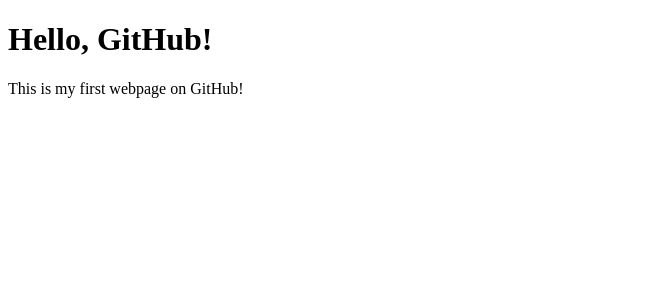
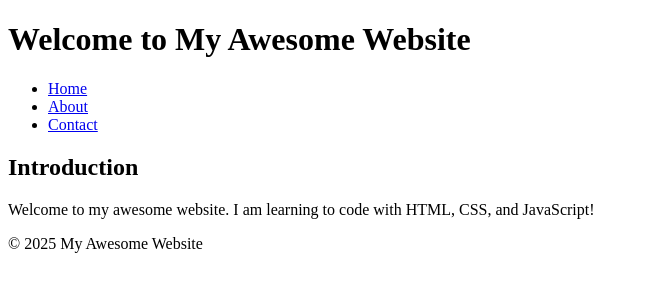
Before and after one commit to prabhu4302/hello-world, a plain HTML site: page index.html in a window 1280 px wide. Shown: the whole page, without its empty margins (0-648 px from the left). Drawn offline with Linux system fonts and the light colour scheme.

Commit message:
Update index.html

```diff
--- a/index.html
+++ b/index.html
@@ -1,10 +1,32 @@
 <!DOCTYPE html>
-<html>
+<html lang="en">
 <head>
-    <title>Hello GitHub Page</title>
+    <meta charset="UTF-8">
+    <meta name="viewport" content="width=device-width, initial-scale=1.0">
+    <title>My Awesome Website</title>
+    <link rel="stylesheet" href="style.css">
 </head>
 <body>
-    <h1>Hello, GitHub!</h1>
-    <p>This is my first webpage on GitHub!</p>
+    <header>
+        <h1>Welcome to My Awesome Website</h1>
+        <nav>
+            <ul>
+                <li><a href="index.html">Home</a></li>
+                <li><a href="about.html">About</a></li>
+                <li><a href="contact.html">Contact</a></li>
+            </ul>
+        </nav>
+    </header>
+
+    <section>
+        <h2>Introduction</h2>
+        <p>Welcome to my awesome website. I am learning to code with HTML, CSS, and JavaScript!</p>
+    </section>
+
+    <footer>
+        <p>&copy; 2025 My Awesome Website</p>
+    </footer>
+
+    <script src="script.js"></script>
 </body>
 </html>
```
